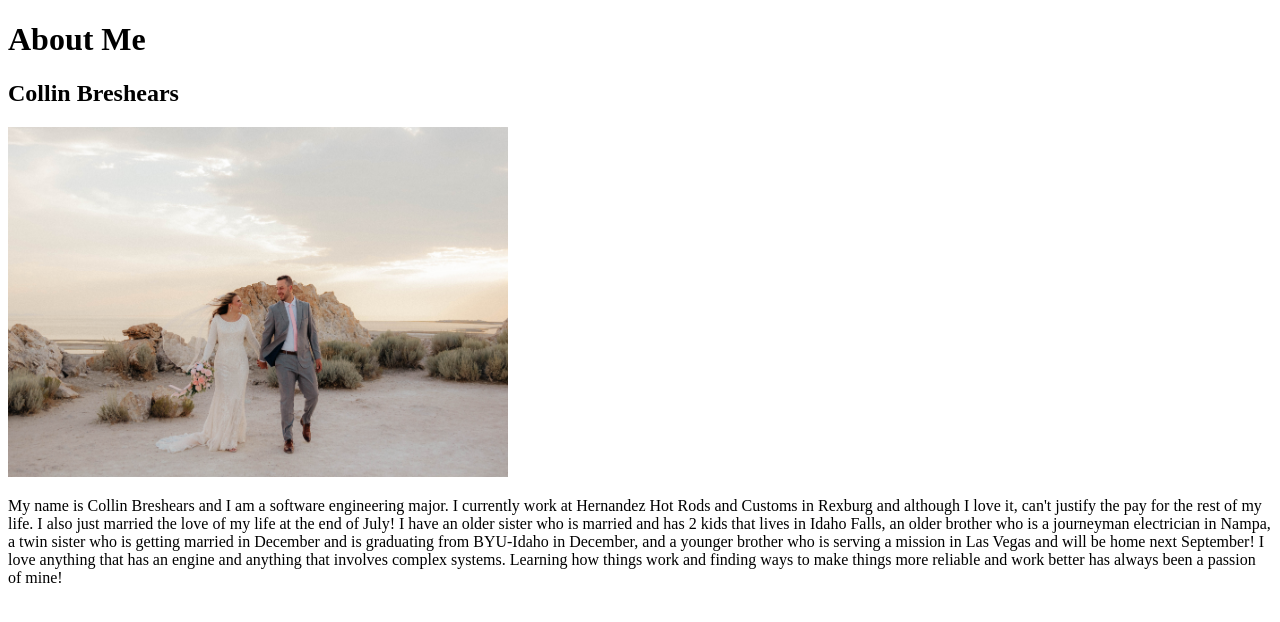
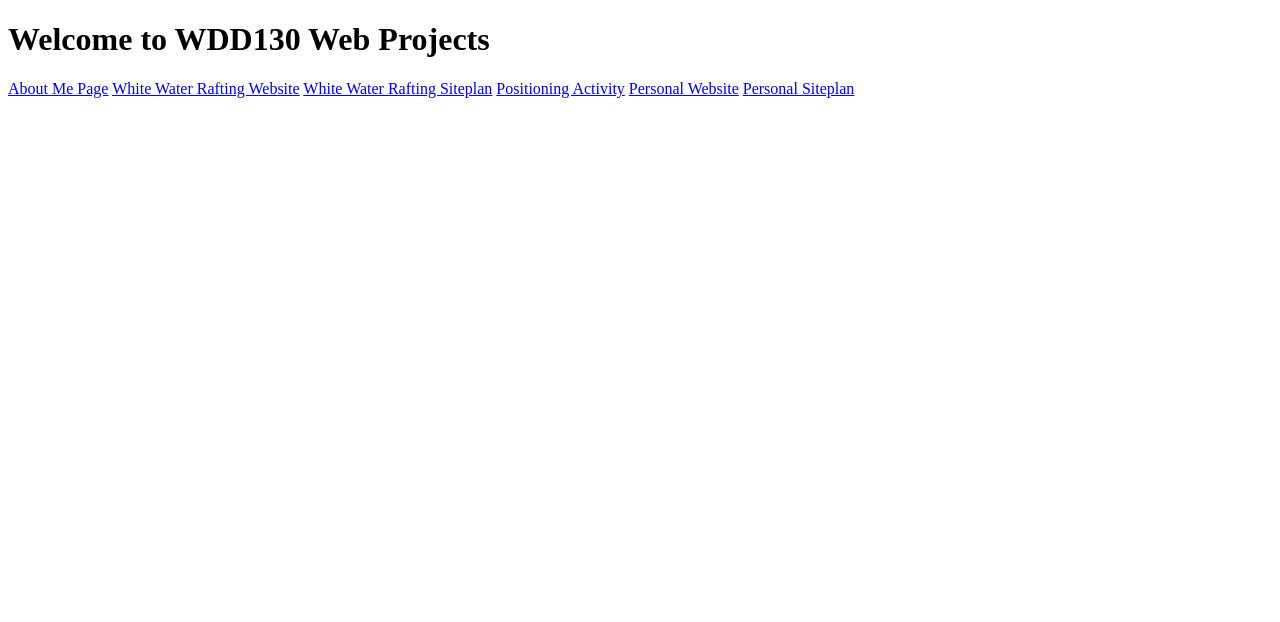
Before and after one commit to Corobr/WDD-130-Intro-to-Web-Development, a plain HTML site: page index.html in a window 1280 px wide. Drawn offline with Linux system fonts and the light colour scheme.

Commit message:
Added home page

```diff
--- a/index.html
+++ b/index.html
@@ -3,15 +3,19 @@
 <head>
     <meta charset="UTF-8">
     <meta name="viewport" content="width=device-width, initial-scale=1.0">
-    <title>About Me</title>
+    <title>Document</title>
 </head>
 <body>
-    <h1>About Me</h1>
-    <h2>Collin Breshears</h2>
-    <img alt="Image" src="./About Me/UtahWeddingPhotographerSaltLakeCity-21.jpg" width="500" height="350">
-    <p>My name is Collin Breshears and I am a software engineering major. I currently work at Hernandez Hot Rods and Customs in Rexburg and although I love it, can't justify the pay for the rest of my life. I also just married the love of my life at the end of July!
-        I have an older sister who is married and has 2 kids that lives in Idaho Falls, an older brother who is a journeyman electrician in Nampa, a twin sister who is getting married in December and is graduating from BYU-Idaho in December, and a younger brother who is serving a mission in Las Vegas and will be home next September!
-        I love anything that has an engine and anything that involves complex systems. Learning how things work and finding ways to make things more reliable and work better has always been a passion of mine!</p>
+
+<h1>Welcome to WDD130 Web Projects</h1>
+<nav>
+  <a href="aboutme/index.html">About Me Page</a>
+  <a href="wwr/index.html">White Water Rafting Website</a>
+  <a href="wwr/site-plan-rafting.html">White Water Rafting Siteplan</a>
+  <a href="positioning.html">Positioning Activity</a>
+  <a href="#">Personal Website</a>
+  <a href="#">Personal Siteplan</a>
+</nav>
 
 </body>
 </html>
```
